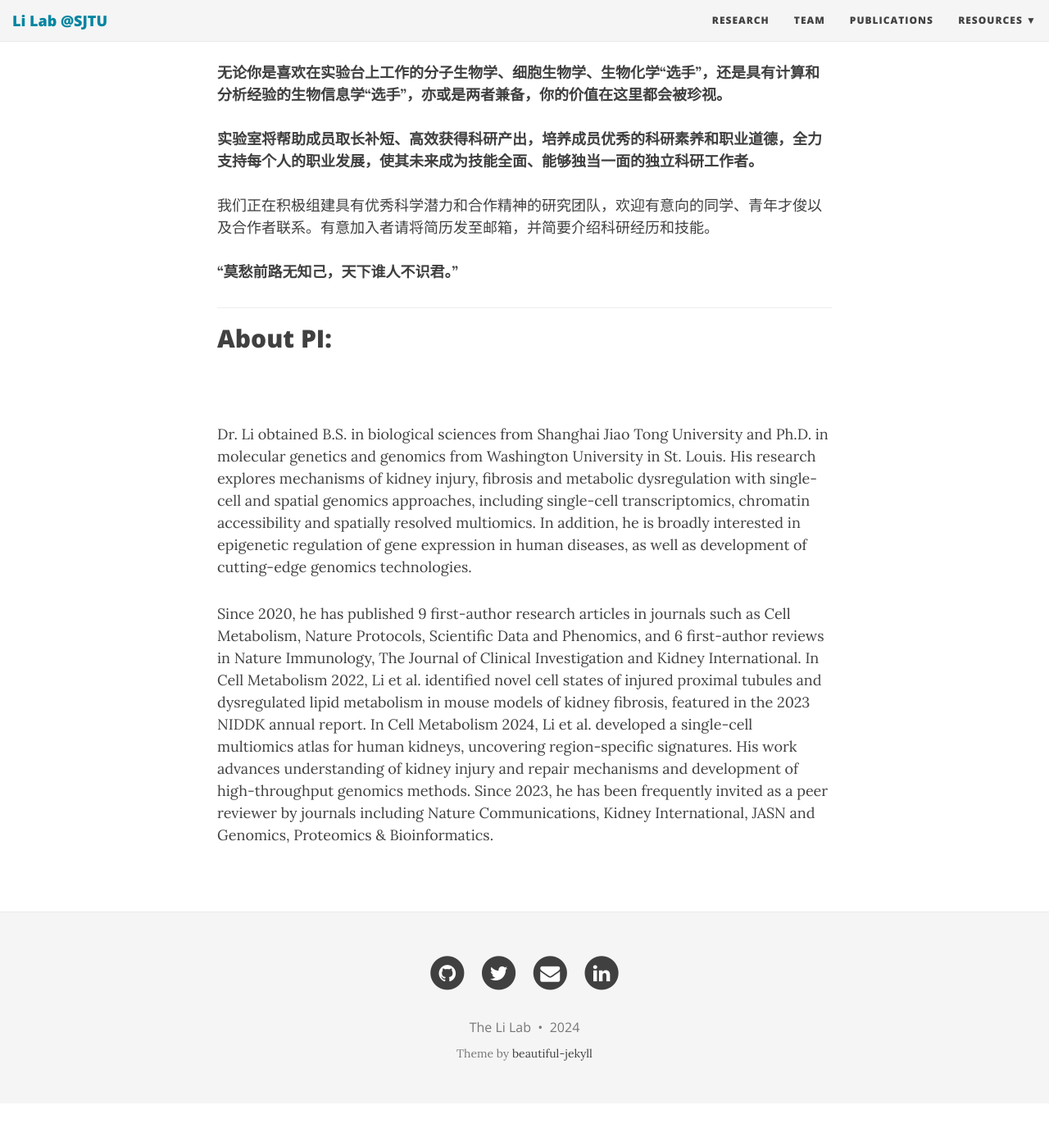
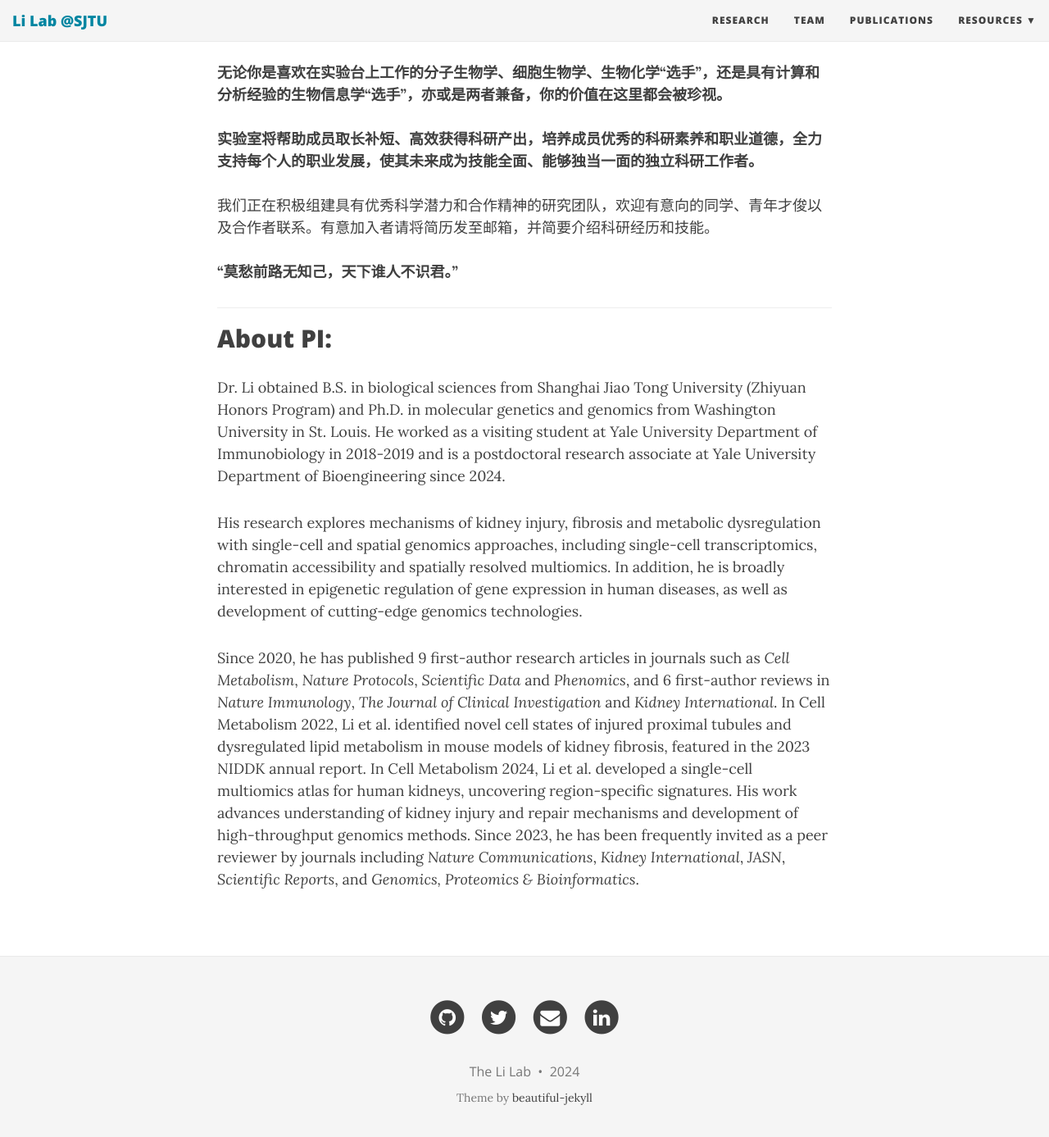
Before and after one commit to TheLiLab/thelilab.github.io, a Jekyll site: the page built from team.md, in a window 1280 px wide and 1400 px high, scrolled down 560 px. Shown: the top 1387 px of the window at 82% size. Built offline with Jekyll 4.4.1, drawn with Linux system fonts in a browser that asks for light colours; nearby versions of some CDN libraries; before the commit the page ends 1906 px from its top, so only the background shows below that.

Commit message:
Update team.md

```diff
--- a/team.md
+++ b/team.md
@@ -16,9 +16,10 @@
 **“莫愁前路无知己，天下谁人不识君。”**
 
 <hr>
-## About PI:
-<br>
+## About PI:<br>
 
-Dr. Li obtained B.S. in biological sciences from Shanghai Jiao Tong University and Ph.D. in molecular genetics and genomics from Washington University in St. Louis. His research explores mechanisms of kidney injury, fibrosis and metabolic dysregulation with single-cell and spatial genomics approaches, including single-cell transcriptomics, chromatin accessibility and spatially resolved multiomics. In addition, he is broadly interested in epigenetic regulation of gene expression in human diseases, as well as development of cutting-edge genomics technologies.<br>
+Dr. Li obtained B.S. in biological sciences from Shanghai Jiao Tong University (Zhiyuan Honors Program) and Ph.D. in molecular genetics and genomics from Washington University in St. Louis. He worked as a visiting student at Yale University Department of Immunobiology in 2018-2019 and is a postdoctoral research associate at Yale University Department of Bioengineering since 2024.<br>
 
-Since 2020, he has published 9 first-author research articles in journals such as Cell Metabolism, Nature Protocols, Scientific Data and Phenomics, and 6 first-author reviews in Nature Immunology, The Journal of Clinical Investigation and Kidney International. In Cell Metabolism 2022, Li et al. identified novel cell states of injured proximal tubules and dysregulated lipid metabolism in mouse models of kidney fibrosis, featured in the 2023 NIDDK annual report. In Cell Metabolism 2024, Li et al. developed a single-cell multiomics atlas for human kidneys, uncovering region-specific signatures. His work advances understanding of kidney injury and repair mechanisms and development of high-throughput genomics methods. Since 2023, he has been frequently invited as a peer reviewer by journals including Nature Communications, Kidney International, JASN and Genomics, Proteomics & Bioinformatics.
+His research explores mechanisms of kidney injury, fibrosis and metabolic dysregulation with single-cell and spatial genomics approaches, including single-cell transcriptomics, chromatin accessibility and spatially resolved multiomics. In addition, he is broadly interested in epigenetic regulation of gene expression in human diseases, as well as development of cutting-edge genomics technologies.<br>
+
+Since 2020, he has published 9 first-author research articles in journals such as <i>Cell Metabolism</i>, <i>Nature Protocols</i>, <i>Scientific Data</i> and <i>Phenomics</i>, and 6 first-author reviews in <i>Nature Immunology</i>, <i>The Journal of Clinical Investigation</i> and <i>Kidney International</i>. In Cell Metabolism 2022, Li et al. identified novel cell states of injured proximal tubules and dysregulated lipid metabolism in mouse models of kidney fibrosis, featured in the 2023 NIDDK annual report. In Cell Metabolism 2024, Li et al. developed a single-cell multiomics atlas for human kidneys, uncovering region-specific signatures. His work advances understanding of kidney injury and repair mechanisms and development of high-throughput genomics methods. Since 2023, he has been frequently invited as a peer reviewer by journals including <i>Nature Communications</i>, <i>Kidney International</i>, <i>JASN</i>, <i>Scientific Reports</i>, and <i>Genomics, Proteomics & Bioinformatics</i>.
```
